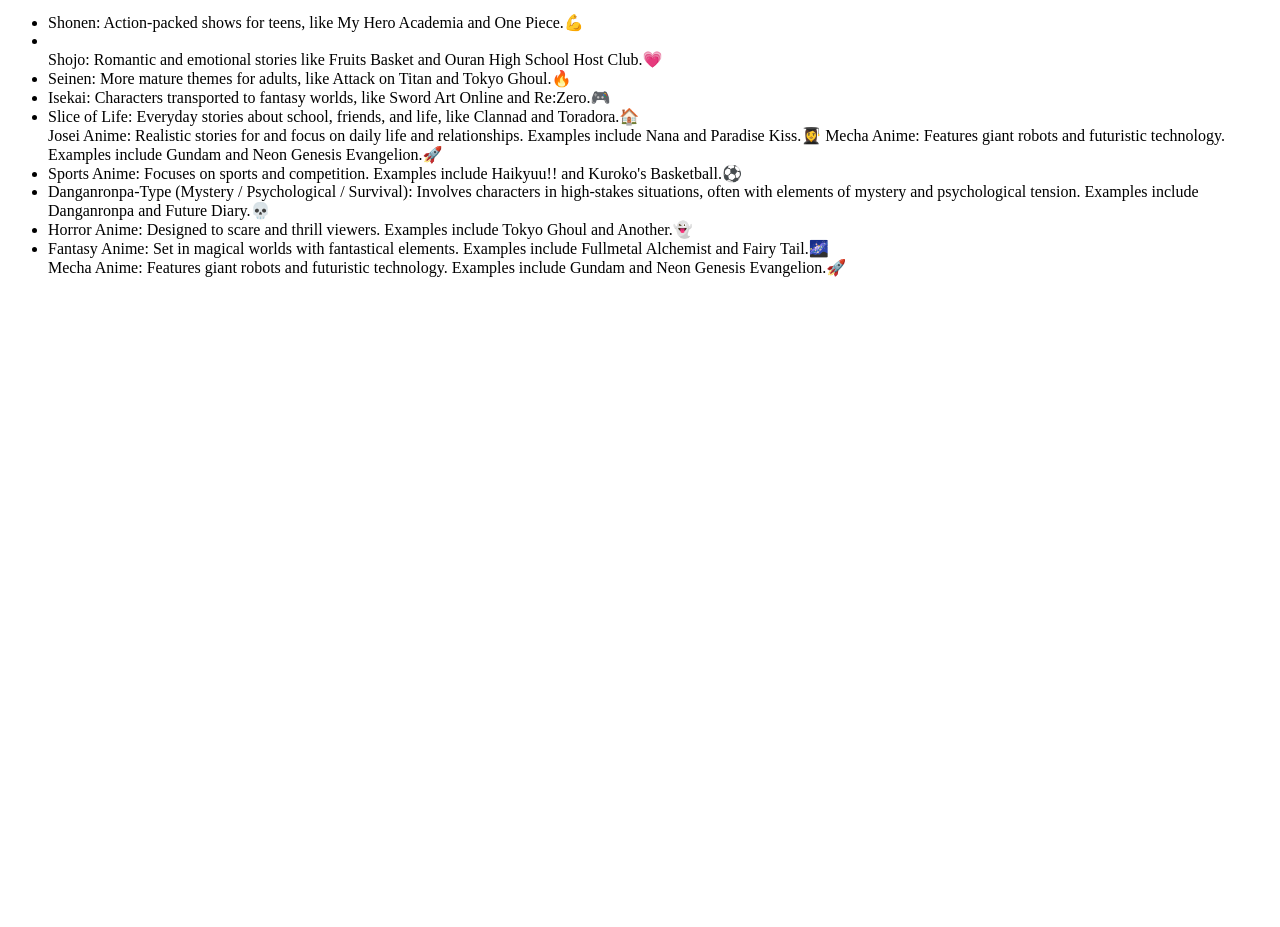
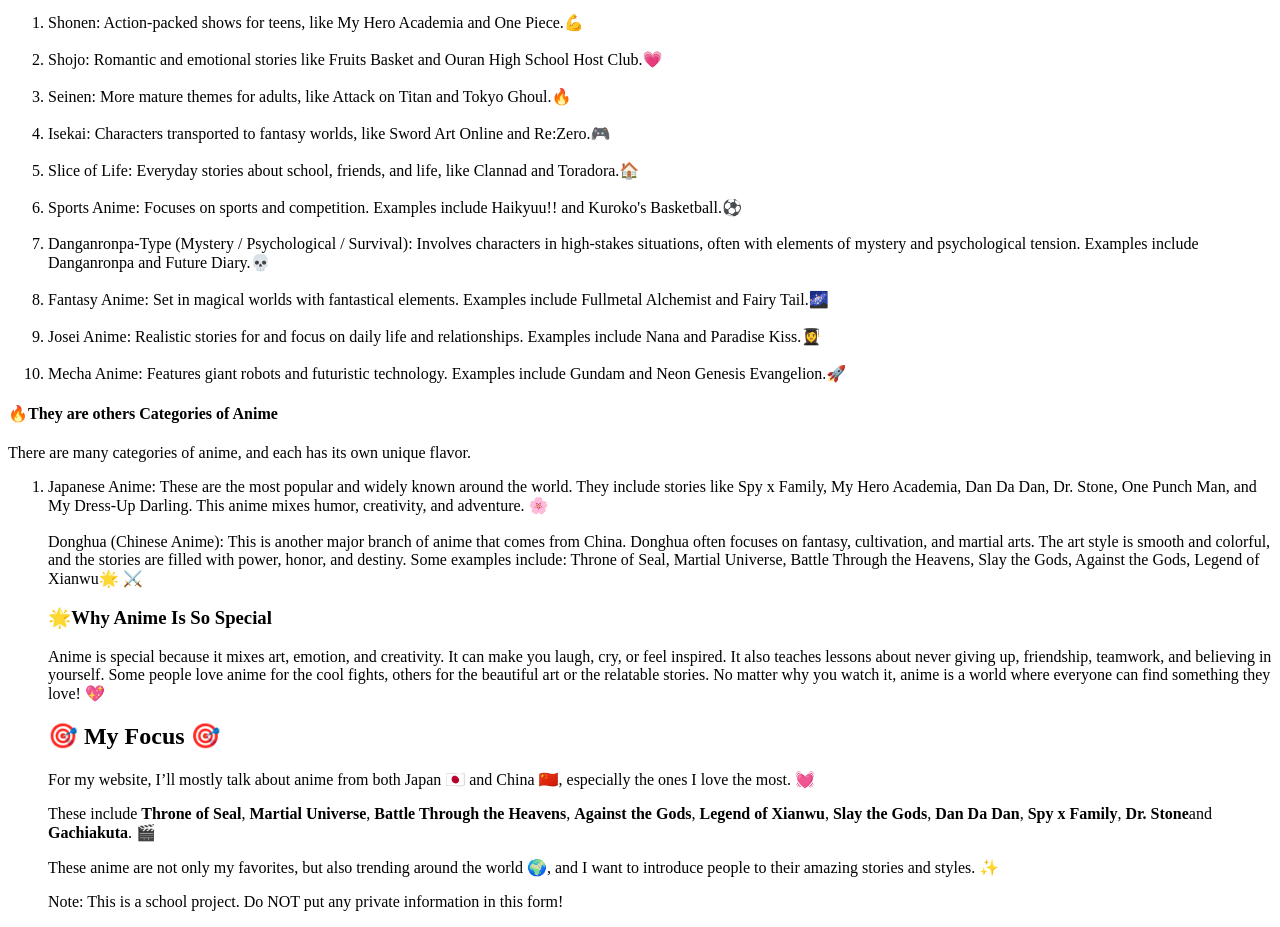
Before and after one commit to Herizone04008/web-project-1-fname, a plain HTML site: page index.html in a window 1280 px wide. Shown: the part 402-1329 px from the top of the page. Before the commit the page ends 800 px from the top, so only its background shows below. Drawn offline with Linux system fonts and the light colour scheme.

Commit message:
0ct 7,2025

```diff
--- a/index.html
+++ b/index.html
@@ -40,37 +40,71 @@
         <h3>&#127759;Categories and Styles of Anime</h3>
         <p>Anime comes in many styles and genres, so there’s something for everyone!
             Here are of types of anime:&#128214;
-            <ul>
+            <ol>
                 <li>Shonen: Action-packed shows for teens, like My Hero Academia and
                     One Piece.&#128170;</li>
-                <li><br>Shojo: Romantic and emotional stories like Fruits Basket and Ouran
-                    High School Host Club.&#128151;<br/> </li>
-                <li>Seinen: More mature themes for adults, like Attack on Titan and
+            <br><li>Shojo: Romantic and emotional stories like Fruits Basket and Ouran
+                    High School Host Club.&#128151;<br></li>
+            <br><li>Seinen: More mature themes for adults, like Attack on Titan and
                     Tokyo Ghoul.&#128293;</li>
-                <li>Isekai: Characters transported to fantasy worlds, like Sword Art
+            <br><li>Isekai: Characters transported to fantasy worlds, like Sword Art
                     Online and Re:Zero.&#127918;</li>
-                <li>Slice of Life: Everyday stories about school, friends, and life,
+            <br><li>Slice of Life: Everyday stories about school, friends, and life,
                     like Clannad and Toradora.&#127968;</li>
-                Josei Anime: Realistic stories for  and focus on daily life and relationships.
-                    Examples include Nana and Paradise Kiss.&#128105;&#8205;&#127891;</li>
-                <il>Mecha Anime: Features giant robots and futuristic technology. Examples include
-                    Gundam and Neon Genesis Evangelion.&#128640;</li>
-                <li>Sports Anime: Focuses on sports and competition. Examples include
+            <br><li>Sports Anime: Focuses on sports and competition. Examples include
                     Haikyuu!! and Kuroko's Basketball.&#9917;</li>
-                <li>Danganronpa-Type (Mystery / Psychological / Survival): Involves characters
+            <br><li>Danganronpa-Type (Mystery / Psychological / Survival): Involves characters
                     in high-stakes situations, often with elements of mystery and psychological
                     tension. Examples include Danganronpa and Future Diary.&#128128;</li>
-                <li>Horror Anime: Designed to scare and thrill viewers. Examples include
-                    Tokyo Ghoul and Another.&#128123;</li>
-                <li>Fantasy Anime: Set in magical worlds with fantastical elements. Examples
+            <br><li>Fantasy Anime: Set in magical worlds with fantastical elements. Examples
                     include Fullmetal Alchemist and Fairy Tail.&#127756;</li>
-                <il>Mecha Anime: Features giant robots and futuristic technology. Examples include
-                    Gundam and Neon Genesis Evangelion.&#128640;</li>
-            </ul>
+            <br><li>Josei Anime: Realistic stories for and focus on daily life and relationships.
+                    Examples include Nana and Paradise Kiss.&#128105;&#8205;&#127891;</li>
+            <br><li>Mecha Anime: Features giant robots and futuristic technology. Examples
+                    include Gundam and Neon Genesis Evangelion.&#128640;</li>
+            </ol>
+
         </p>
+        <h4> &#128293;They are others Categories of Anime</h4>
+        <p>There are many categories of anime, and each has its own unique flavor.
+            <ol>
+                <li>Japanese Anime: These are the most popular and widely known
+                    around the world. They include stories like Spy x Family,
+                    My Hero Academia, Dan Da Dan, Dr. Stone, One Punch Man,
+                    and My Dress-Up Darling. This anime mixes humor, creativity,
+                    and adventure. &#127800;</li>
+                <br>
+                <il>Donghua (Chinese Anime): This is another major branch of
+                    anime that comes from China. Donghua often focuses on fantasy,
+                    cultivation, and martial arts. The art style is smooth and colorful,
+                    and the stories are filled with power, honor, and destiny.
+                        Some examples include: Throne of Seal, Martial Universe,
+                        Battle Through the Heavens, Slay the Gods, Against the Gods,
+                        Legend of Xianwu&#127775; &#9876;&#65039; </li>
 
+    <h3>&#127775;Why Anime Is So Special </h3>
+            <p>
+                Anime is special because it mixes art, emotion, and creativity.
+                It can make you laugh, cry, or feel inspired. It also teaches lessons
+                about never giving up, friendship, teamwork, and believing in yourself.
+                Some people love anime for the cool fights, others for the beautiful art or the relatable stories.
+                No matter why you watch it, anime is a world where everyone can find something they love! &#128150; </p>
+        <h2>&#127919; My Focus &#127919;</h2>
 
+            <p>
+                For my website, I’ll mostly talk about anime from both Japan &#127471;&#127477; and China &#127464;&#127475;,
+                especially the ones I love the most. &#128147;
+            </p>
 
-
-</body>
+            <p>
+                These include <b>Throne of Seal</b>, <b>Martial Universe</b>, <b>Battle Through the Heavens</b>,
+                <b>Against the Gods</b>, <b>Legend of Xianwu</b>, <b>Slay the Gods</b>, <b>Dan Da Dan</b>,
+                <b>Spy x Family</b>, <b>Dr. Stone</b>and <b>Gachiakuta</b>. &#127916;
+            </p>
+            <p>
+                These anime are not only my favorites, but also trending around the world &#127757;,
+                and I want to introduce people to their amazing stories and styles. &#10024;
+            </p>
+        Note: This is a school project. Do NOT put any private information in this form!
+    </body>
 </html>
```
Also changed, not shown: form.html (added, +11 -0 lines).
